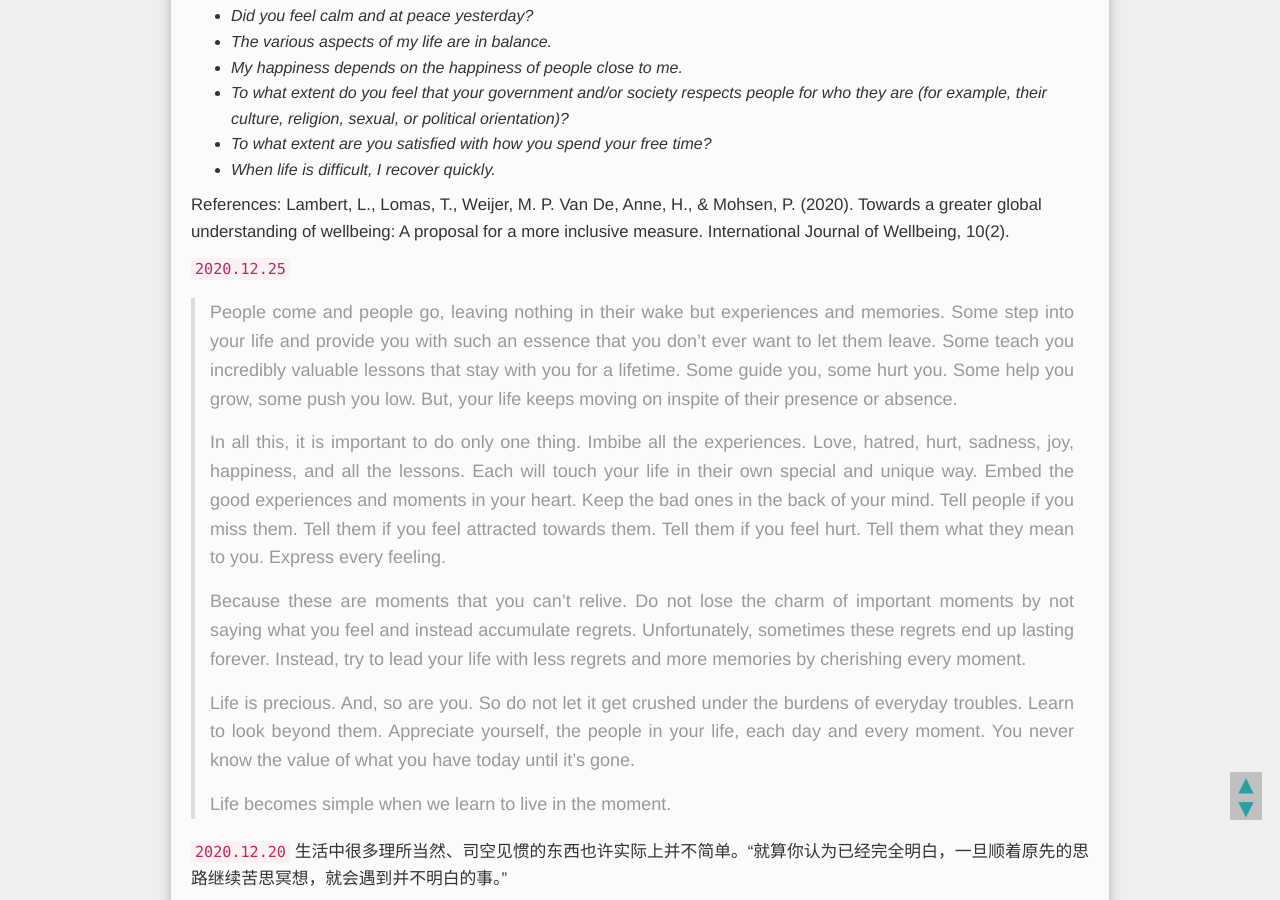
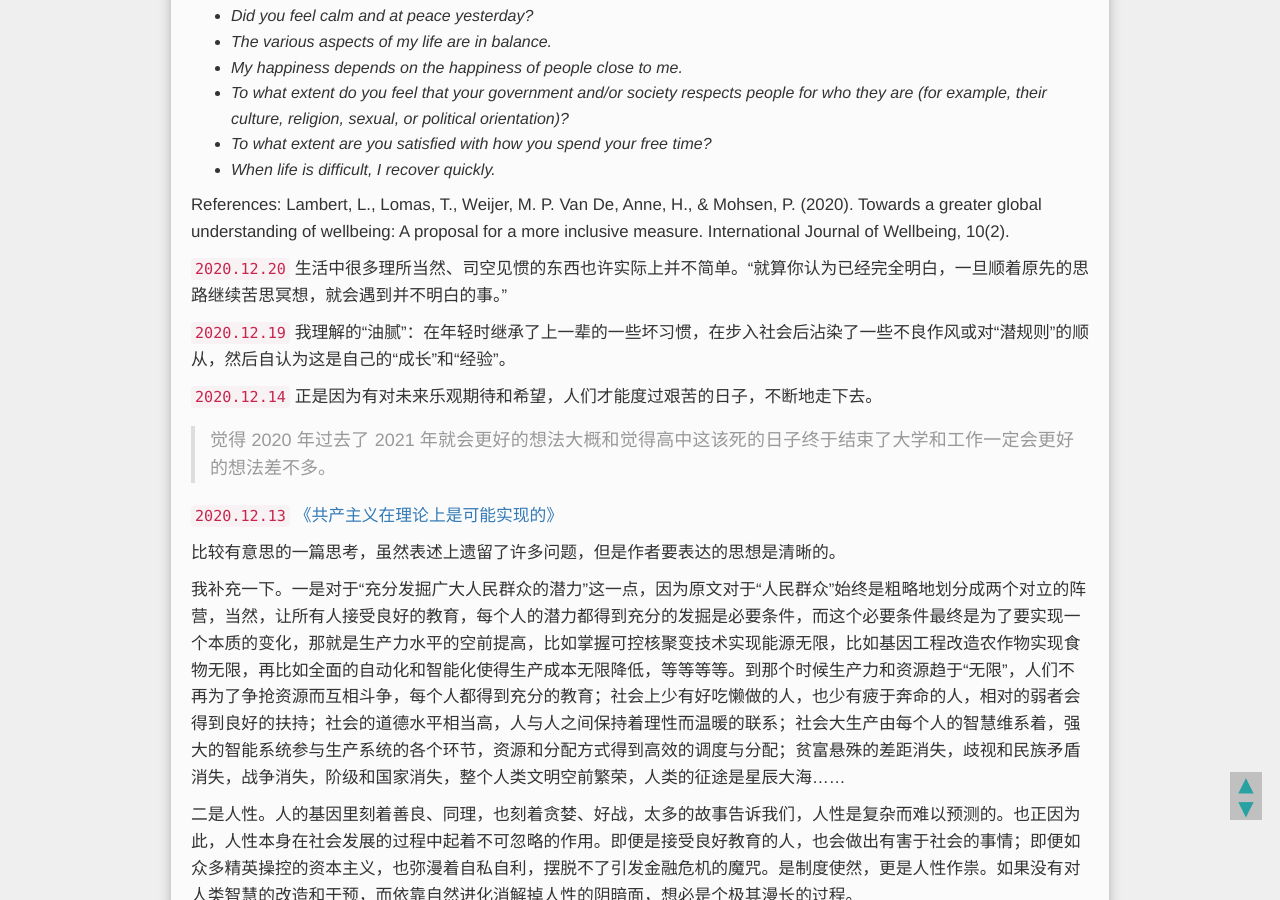
Before and after one commit to mioopoi/mioopoi.github.io, a Jekyll site: the page built from _posts/随笔/2020-12-27-my-tweet-of-2020.md, in a window 1280 px wide and 900 px high, scrolled down 329 px. Built offline with Jekyll 4.4.1, drawn with Linux system fonts in a browser that asks for light colours; Markdown is read by kramdown in place of the engine named in the settings; comment, search, counter and statistics services are not loaded.

```diff
--- a/_posts/随笔/2020-12-27-my-tweet-of-2020.md
+++ b/_posts/随笔/2020-12-27-my-tweet-of-2020.md
@@ -26,20 +26,6 @@
 - *When life is difficult, I recover quickly.*
 
 References: Lambert, L., Lomas, T., Weijer, M. P. Van De, Anne, H., & Mohsen, P. (2020). Towards a greater global understanding of wellbeing: A proposal for a more inclusive measure. International Journal of Wellbeing, 10(2).
-
-
-
-`2020.12.25`
-
-> People come and people go, leaving nothing in their wake but experiences and memories. Some step into your life and provide you with such an essence that you don't ever want to let them leave. Some teach you incredibly valuable lessons that stay with you for a lifetime. Some guide you, some hurt you. Some help you grow, some push you low. But, your life keeps moving on inspite of their presence or absence.
->
-> In all this, it is important to do only one thing. Imbibe all the experiences. Love, hatred, hurt, sadness, joy, happiness, and all the lessons. Each will touch your life in their own special and unique way. Embed the good experiences and moments in your heart. Keep the bad ones in the back of your mind. Tell people if you miss them. Tell them if you feel attracted towards them. Tell them if you feel hurt. Tell them what they mean to you. Express every feeling.
->
-> Because these are moments that you can't relive. Do not lose the charm of important moments by not saying what you feel and instead accumulate regrets. Unfortunately, sometimes these regrets end up lasting forever. Instead, try to lead your life with less regrets and more memories by cherishing every moment.
->
-> Life is precious. And, so are you. So do not let it get crushed under the burdens of everyday troubles. Learn to look beyond them. Appreciate yourself, the people in your life, each day and every moment. You never know the value of what you have today until it's gone.
->
-> Life becomes simple when we learn to live in the moment.
 
 
 
```
